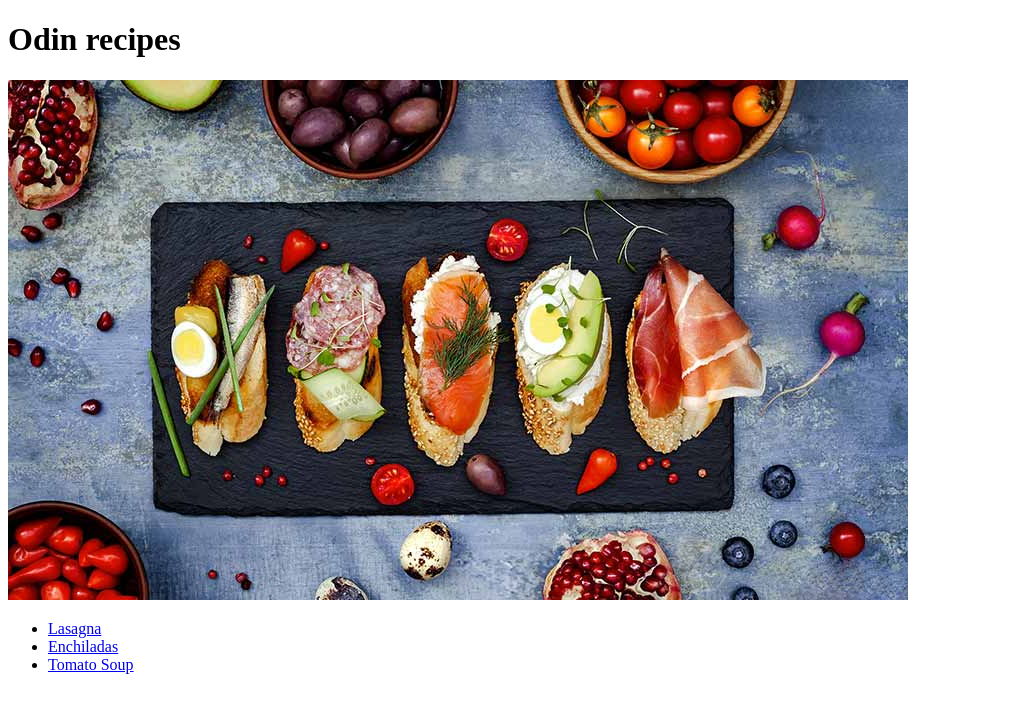
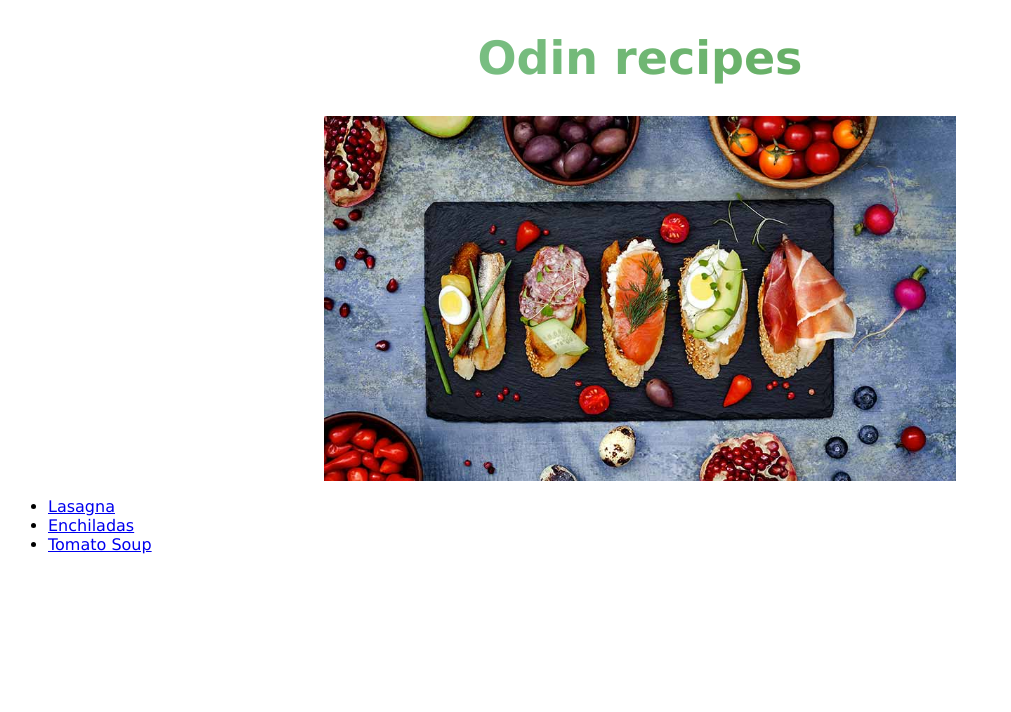
Before and after one commit to LuisCorrea1/odin-recipes, a plain HTML site: page index.html in a window 1280 px wide. Shown: the whole page, without its empty margins (0-1011 px from the left). Drawn offline with Linux system fonts and the light colour scheme.

Commit message:
Adding 'style.css' file

```diff
--- a/index.html
+++ b/index.html
@@ -4,6 +4,7 @@
     <meta charset="UTF-8">
     <meta http-equiv="X-UA-Compatible" content="IE=edge">
     <meta name="viewport" content="width=device-width, initial-scale=1.0">
+    <link rel="stylesheet" href="./style.css">
     <title>Odin-recipes</title>
 </head>
 <body>
--- /dev/null
+++ b/style.css
@@ -0,0 +1,20 @@
+body{
+    font-family: 'Lucida Sans', 'Lucida Sans Regular', 'Lucida Grande', 'Lucida Sans Unicode', Geneva, Verdana, sans-serif;
+}
+
+h1{
+    text-align: center;
+    font-size: 46px;
+    font-family: 'Lucida Sans', 'Lucida Sans Regular', 'Lucida Grande', 'Lucida Sans Unicode', Geneva, Verdana, sans-serif;
+    background-image: linear-gradient(to left, #4c9a3c, #93d3ab);
+    color: transparent;
+    background-clip: text;
+    -webkit-background-clip: text;
+}
+
+img{
+   display: block;
+   margin-left: auto;
+   margin-right: auto;
+   width: 50%;
+}
```
